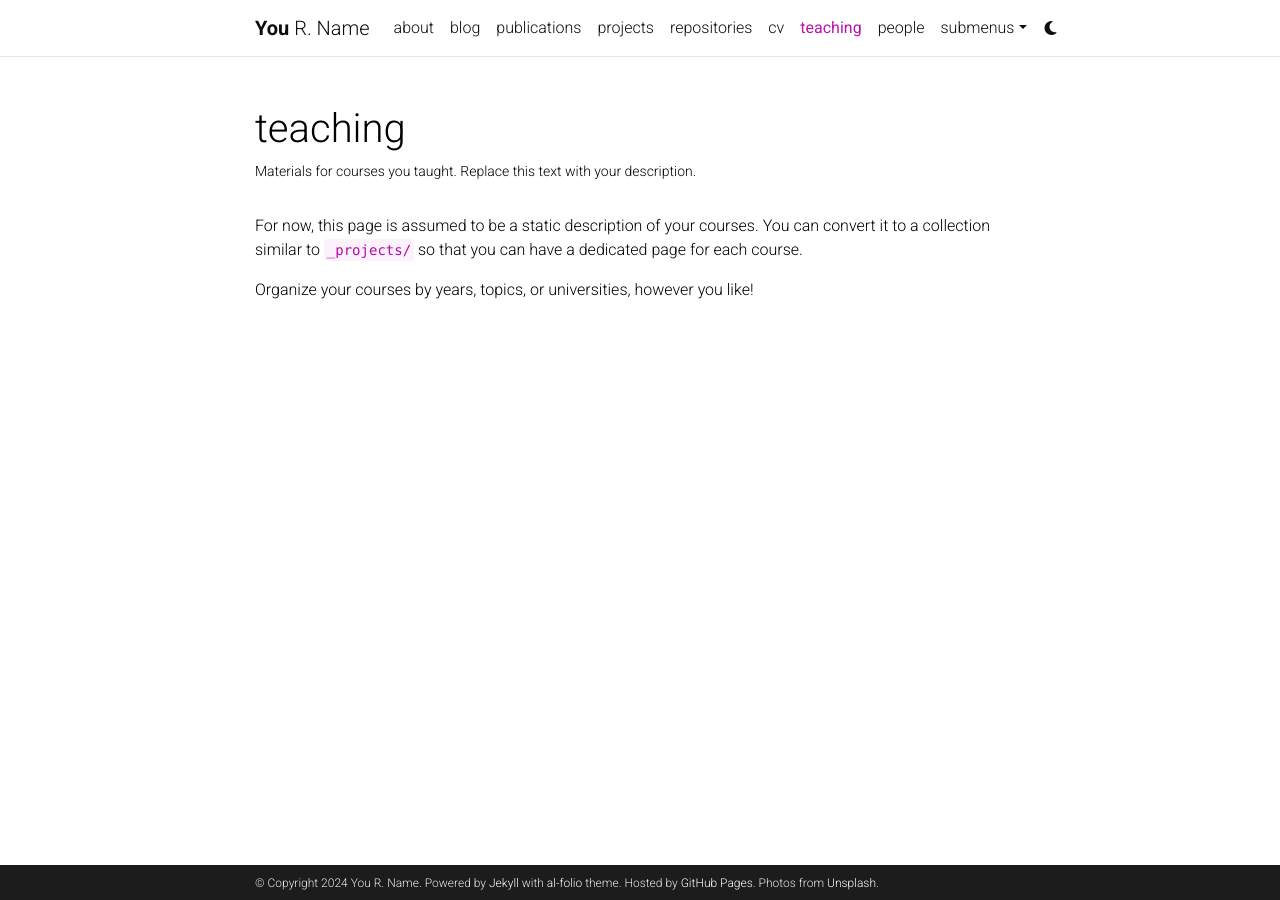
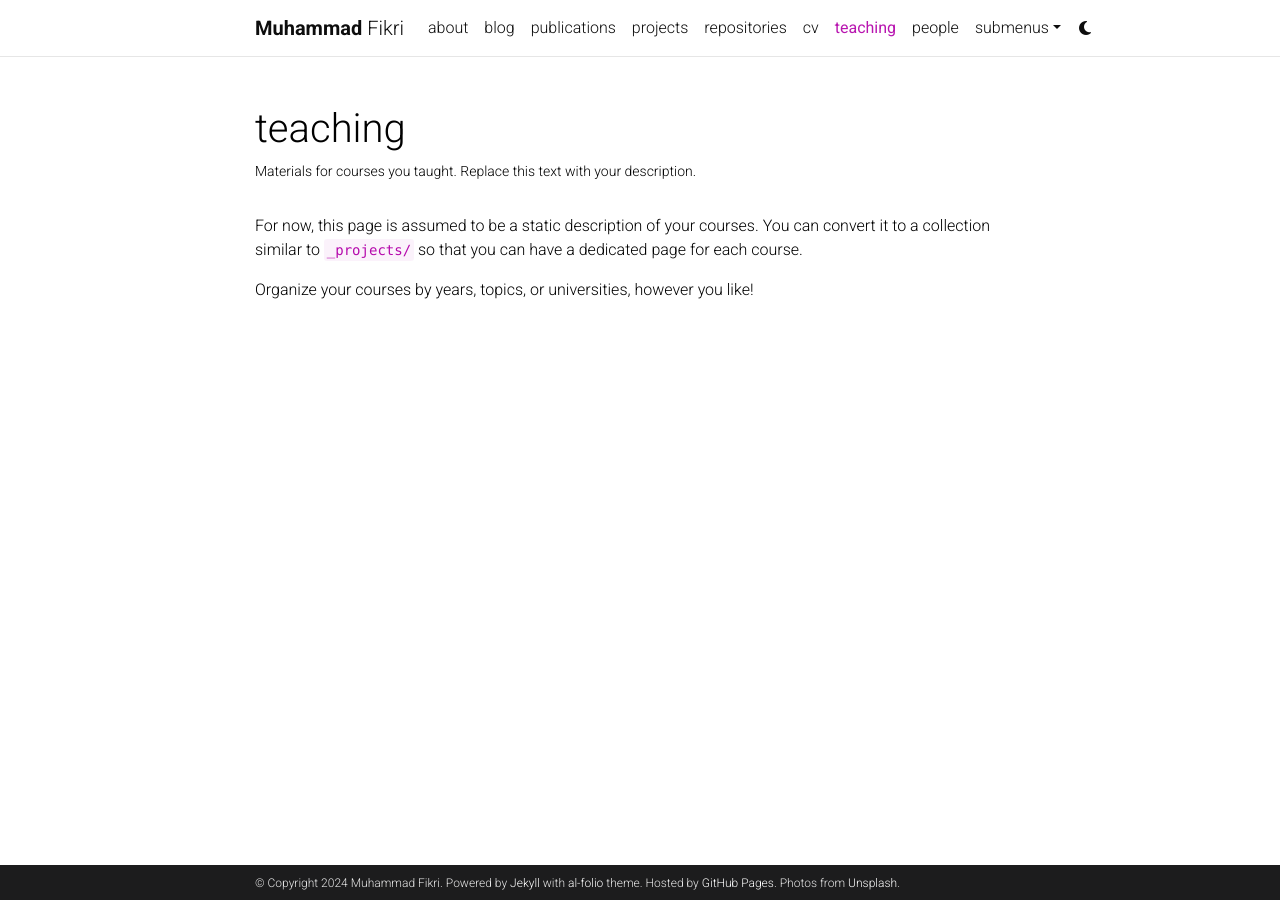
Before and after one commit to muhammadfikri13/muhammadfikri13.github.io, a Jekyll site: the page built from _pages/teaching.md, in a window 1280 px wide. Built offline with Jekyll 4.4.1, drawn with Linux system fonts in a browser that asks for light colours; comment, search, counter and statistics services are not loaded; a style sheet for code colours, icons or effects is not loaded.

Commit message:
Update _config.yml

```diff
--- a/_config.yml
+++ b/_config.yml
@@ -3,9 +3,9 @@
 # -----------------------------------------------------------------------------
 
 title: blank # the website title (if blank, full name will be used instead)
-first_name: You
-middle_name: R.
-last_name: Name
+first_name: Muhammad
+middle_name:
+last_name: Fikri
 email: you@example.com
 description: > # the ">" symbol means to ignore newlines until "footer_text:"
   A simple, whitespace theme for academics. Based on [*folio](https://github.com/bogoli/-folio) design.
@@ -18,8 +18,8 @@
 lang: en # the language of your site (for example: en, fr, cn, ru, etc.)
 icon: ⚛️  # the emoji used as the favicon (alternatively, provide image name in /assets/img/)
 
-url: https://alshedivat.github.io # the base hostname & protocol for your site
-baseurl: /al-folio # the subpath of your site, e.g. /blog/. Leave blank for root
+url: https://muhammadfikri13.github.io # the base hostname & protocol for your site
+baseurl: # the subpath of your site, e.g. /blog/. Leave blank for root
 last_updated: false # set to true if you want to display last updated in the footer
 impressum_path:  # set to path to include impressum link in the footer, use the same path as permalink in a page, helps to conform with EU GDPR
 
```
